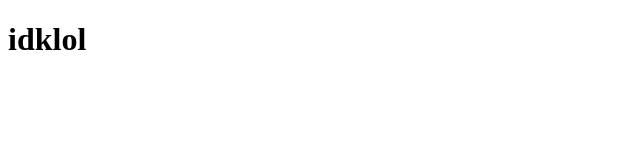
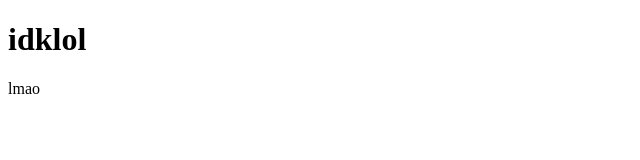
Before and after one commit to asif856/YaddyDaddy, a plain HTML site: page index.html in a window 1280 px wide. Shown: the full height of the page, 0-640 px from the left. Drawn offline with Linux system fonts and the light colour scheme.

Commit message:
added_lmao

```diff
--- a/index.html
+++ b/index.html
@@ -9,5 +9,7 @@
 </head>
 <body>
     <h1>idklol</h1>
+    <p>lmao</p>
+
 </body>
 </html>
```
